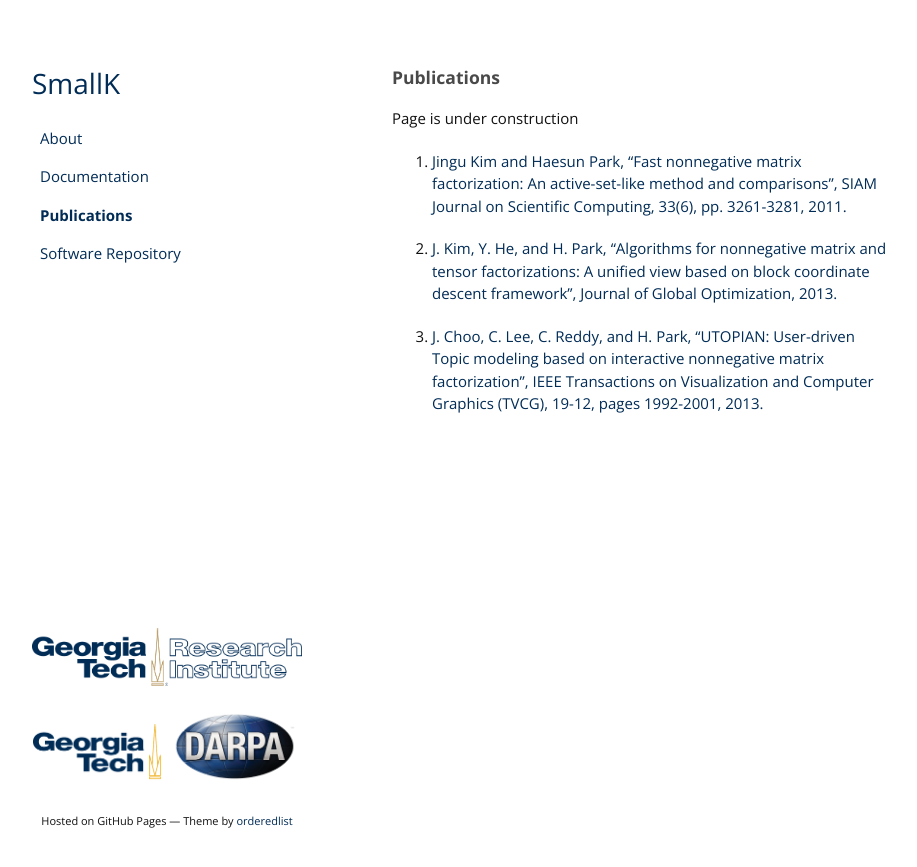
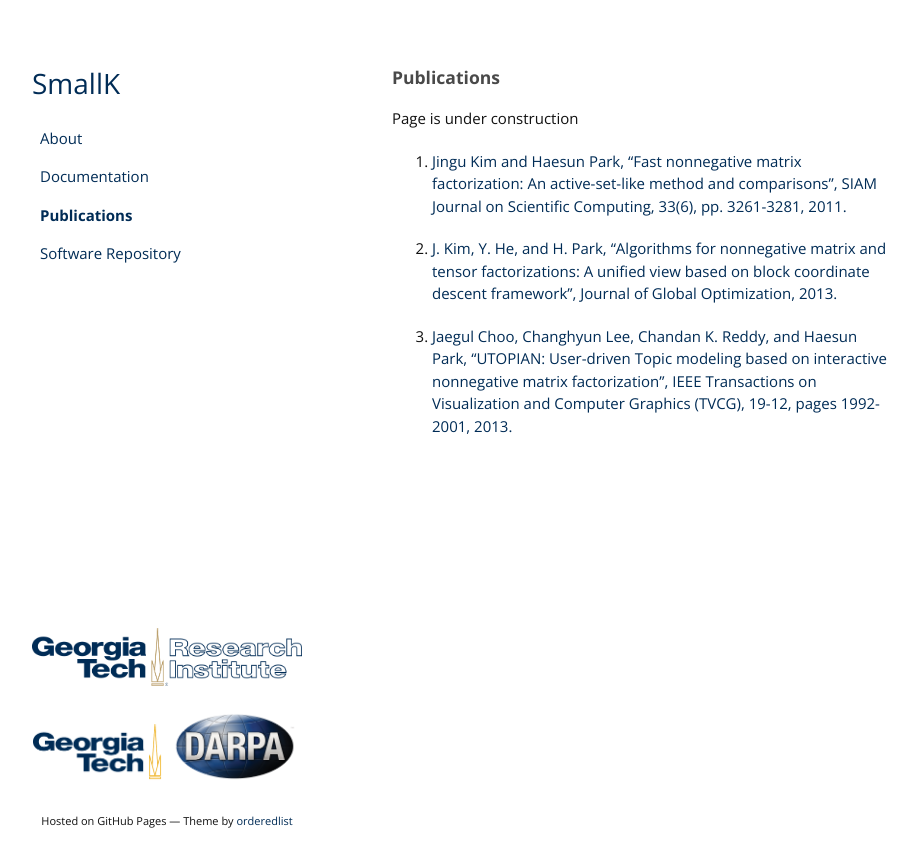
Before and after one commit to smallk/smallk.github.io, a Jekyll site: the page built from publications.md, in a window 1280 px wide. Shown: the top 867 px of the page, without its empty margins (178-1095 px from the left). Built offline with Jekyll 4.4.1, drawn with Linux system fonts in a browser that asks for light colours.

Commit message:
Update publications.md

```diff
--- a/publications.md
+++ b/publications.md
@@ -10,4 +10,4 @@
 
 2. [J. Kim, Y. He, and H. Park, "Algorithms for nonnegative matrix and tensor factorizations: A unified view based on block coordinate descent framework", Journal of Global Optimization, 2013.](http://www.cc.gatech.edu/~hpark/papers/jgo.pdf)
 
-3. [J. Choo, C. Lee, C. Reddy, and H. Park, "UTOPIAN: User-driven Topic modeling based on interactive nonnegative matrix factorization", IEEE Transactions on Visualization and Computer Graphics (TVCG), 19-12, pages 1992-2001, 2013.](http://www.cc.gatech.edu/~hpark/papers/2013_tvcg_utopian.pdf)
+3. [Jaegul Choo, Changhyun Lee, Chandan K. Reddy, and Haesun Park, "UTOPIAN: User-driven Topic modeling based on interactive nonnegative matrix factorization", IEEE Transactions on Visualization and Computer Graphics (TVCG), 19-12, pages 1992-2001, 2013.](http://www.cc.gatech.edu/~hpark/papers/2013_tvcg_utopian.pdf)
```
